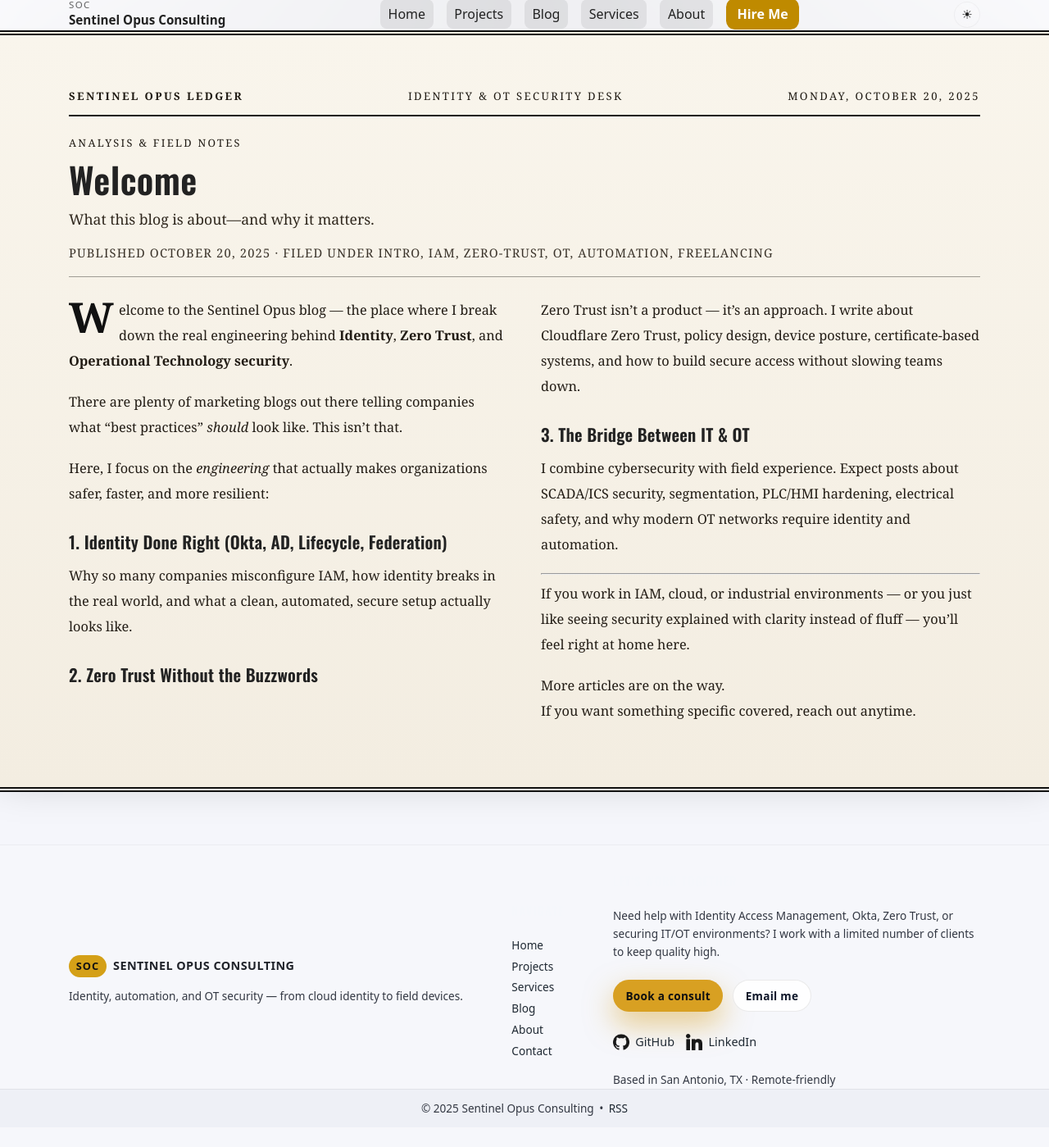
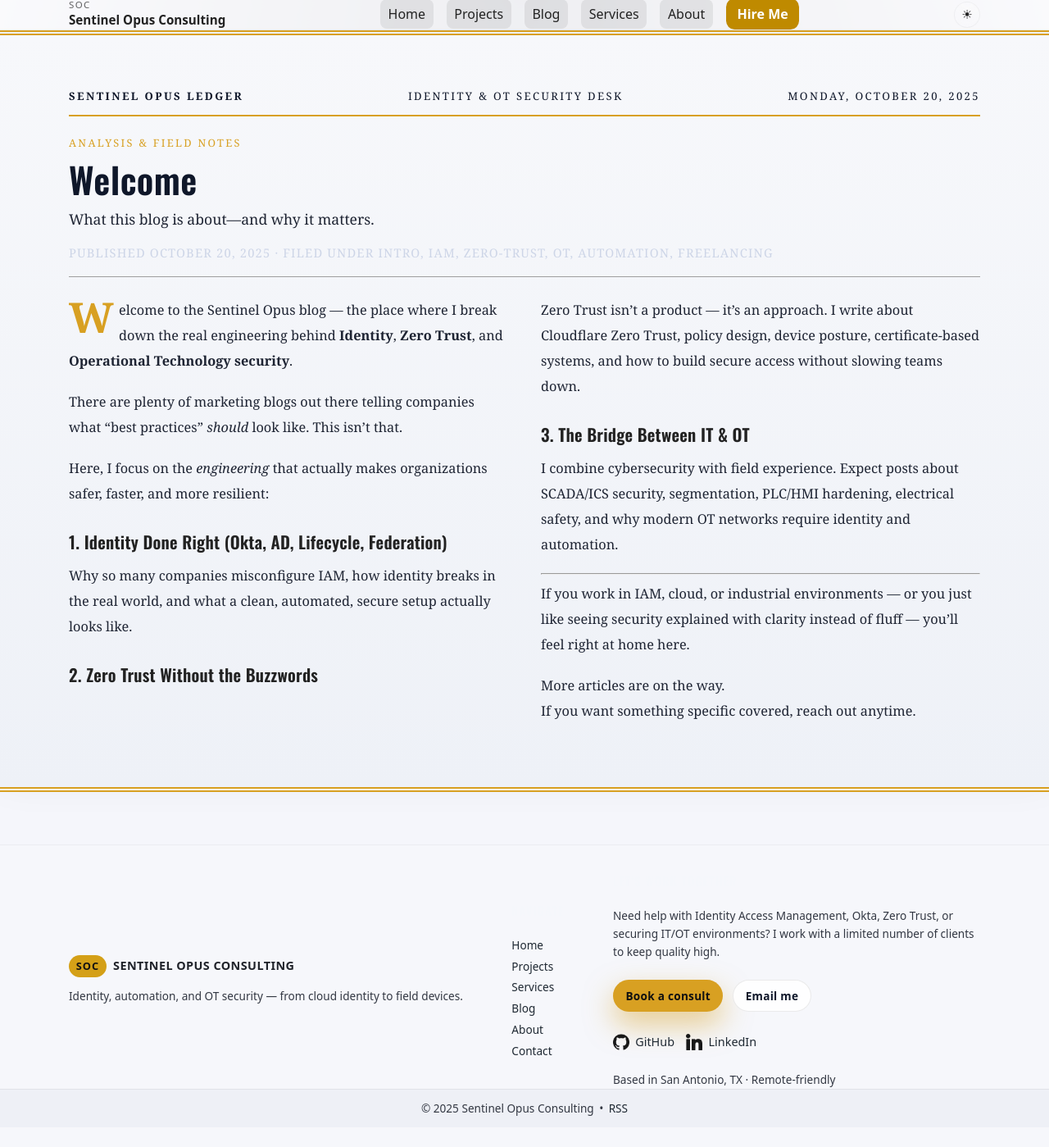
Before and after one commit to JoeySmith-SOC/sentinelopusconsulting, a Jekyll site: the page built from _posts/2025-10-20-welcome.md, in a window 1280 px wide and 1399 px high. Shown: the whole window at 82% size. Built offline with Jekyll 4.4.1, drawn with Linux system fonts in a browser that asks for light colours.

Commit message:
updated: blog sections

```diff
--- a/assets/css/blog.css
+++ b/assets/css/blog.css
@@ -176,11 +176,11 @@
 
 .blog-listing {
   padding: clamp(2.6rem, 6vw, 4rem) 0 clamp(3.2rem, 7vw, 4.8rem);
-  background: linear-gradient(180deg, #f8f4eb 0%, #f3ede1 100%);
-  color: #1d1812;
-  border-top: 6px double #111;
-  border-bottom: 6px double #111;
-  box-shadow: 0 -24px 70px rgba(0, 0, 0, 0.32);
+  background: linear-gradient(180deg, rgba(10, 12, 20, 0.96) 0%, rgba(7, 10, 17, 0.96) 100%);
+  color: #f6f8ff;
+  border-top: 6px double var(--soc-gold);
+  border-bottom: 6px double var(--soc-gold);
+  box-shadow: 0 -24px 70px rgba(0, 0, 0, 0.4);
   position: relative;
   isolation: isolate;
 }
@@ -189,9 +189,9 @@
   content: "";
   position: absolute;
   inset: 0;
-  background: radial-gradient(circle at 18% 10%, rgba(17, 14, 10, 0.04), transparent 26%),
-    radial-gradient(circle at 80% 70%, rgba(17, 14, 10, 0.05), transparent 30%);
-  opacity: 0.8;
+  background: radial-gradient(circle at 18% 10%, rgba(216, 160, 34, 0.08), transparent 30%),
+    radial-gradient(circle at 82% 72%, rgba(255, 255, 255, 0.06), transparent 32%);
+  opacity: 0.6;
   pointer-events: none;
 }
 
@@ -202,7 +202,7 @@
   justify-content: space-between;
   gap: 1rem;
   padding-bottom: 0.85rem;
-  border-bottom: 2px solid #111;
+  border-bottom: 2px solid var(--soc-gold);
   font-family: "Georgia", "Times New Roman", serif;
 }
 
@@ -211,6 +211,7 @@
   letter-spacing: 0.04em;
   text-transform: uppercase;
   display: block;
+  color: #f7f9ff;
 }
 
 .news-flag-tagline {
@@ -219,7 +220,7 @@
   letter-spacing: 0.16em;
   text-transform: uppercase;
   margin-top: 0.2rem;
-  opacity: 0.82;
+  opacity: 0.78;
 }
 
 .news-edition {
@@ -238,7 +239,7 @@
 
 .news-edition-date {
   font-size: 0.88rem;
-  color: #3a332a;
+  color: #d9e0ef;
 }
 
 .news-strapline {
@@ -247,16 +248,16 @@
   max-width: 960px;
   margin: 0.9rem 0 1.5rem;
   line-height: 1.7;
-  color: #2a241c;
+  color: #d3daeb;
 }
 
 .news-rules {
   height: 12px;
   margin-bottom: 1.4rem;
   background:
-    linear-gradient(to right, #111 0, #111 22%, transparent 22%, transparent 100%),
-    linear-gradient(to right, transparent 0, transparent 8%, #111 8%, #111 32%, transparent 32%),
-    linear-gradient(to right, transparent 0, transparent 5%, #111 5%, #111 100%);
+    linear-gradient(to right, var(--soc-gold) 0, var(--soc-gold) 22%, transparent 22%, transparent 100%),
+    linear-gradient(to right, transparent 0, transparent 8%, #ffffff 8%, #ffffff 32%, transparent 32%),
+    linear-gradient(to right, transparent 0, transparent 5%, #ffffff 5%, #ffffff 100%);
   background-repeat: no-repeat;
   background-size: 100% 2px, 100% 2px, 100% 2px;
   background-position: 0 0, 0 5px, 0 10px;
@@ -276,8 +277,8 @@
   position: absolute;
   inset: 0;
   background-image:
-    linear-gradient(to right, rgba(17, 14, 10, 0.08) 1px, transparent 1px),
-    linear-gradient(to right, rgba(17, 14, 10, 0.05) 1px, transparent 1px);
+    linear-gradient(to right, rgba(216, 160, 34, 0.22) 1px, transparent 1px),
+    linear-gradient(to right, rgba(255, 255, 255, 0.07) 1px, transparent 1px);
   background-size: 50% 100%, 33.333% 100%;
   background-position: 50% 0, 33.333% 0;
   pointer-events: none;
@@ -291,9 +292,9 @@
 .blog-card {
   border-radius: 0.4rem;
   overflow: hidden;
-  background: #faf6ec;
-  border: 1px solid rgba(17, 14, 10, 0.48);
-  box-shadow: 0 18px 42px rgba(17, 14, 10, 0.14);
+  background: linear-gradient(180deg, #121a2c 0%, #0d1424 100%);
+  border: 1px solid var(--border-strong);
+  box-shadow: 0 18px 42px rgba(0, 0, 0, 0.32);
   position: relative;
   transition: transform 0.18s ease, box-shadow 0.18s ease;
 }
@@ -302,14 +303,14 @@
   content: "";
   position: absolute;
   inset: 0.7rem;
-  border: 1px dashed rgba(17, 14, 10, 0.16);
+  border: 1px dashed rgba(216, 160, 34, 0.45);
   pointer-events: none;
   border-radius: 0.2rem;
 }
 
 .blog-card:hover {
   transform: translateY(-3px);
-  box-shadow: 0 24px 50px rgba(17, 14, 10, 0.2);
+  box-shadow: 0 24px 50px rgba(0, 0, 0, 0.42);
 }
 
 .blog-card-link {
@@ -327,7 +328,7 @@
 }
 
 .news-card--lead {
-  background: linear-gradient(180deg, #fffdf6 0%, #f6efe1 100%);
+  background: linear-gradient(180deg, #16223a 0%, #101a2d 100%);
   border-width: 2px;
   grid-column: span 2;
 }
@@ -341,7 +342,7 @@
   letter-spacing: 0.16em;
   padding-bottom: 0.5rem;
   margin-bottom: 0.5rem;
-  border-bottom: 2px solid #111;
+  border-bottom: 2px solid var(--soc-gold);
   gap: 0.8rem;
 }
 
@@ -353,8 +354,8 @@
   padding: 0.2rem 0.65rem;
   border-radius: 0.2rem;
   font-size: 0.7rem;
-  border: 1px solid #111;
-  background: rgba(17, 14, 10, 0.04);
+  border: 1px solid rgba(216, 160, 34, 0.65);
+  background: rgba(216, 160, 34, 0.14);
   font-weight: 700;
 }
 
@@ -363,6 +364,7 @@
   line-height: 1.3;
   font-size: 1.4rem;
   letter-spacing: 0.015em;
+  color: #f9fbff;
 }
 
 .news-card--lead .news-card-title {
@@ -375,7 +377,7 @@
   opacity: 0.95;
   line-height: 1.7;
   margin: 0;
-  color: #29231d;
+  color: #dbe2f4;
 }
 
 .news-card--lead .blog-card-excerpt {
@@ -385,7 +387,7 @@
 .blog-card-footer {
   margin-top: auto;
   padding-top: 0.85rem;
-  border-top: 1px solid rgba(17, 14, 10, 0.35);
+  border-top: 1px solid rgba(255, 255, 255, 0.18);
   display: flex;
   justify-content: space-between;
   align-items: center;
@@ -397,6 +399,7 @@
 
 .news-read-more {
   font-weight: 700;
+  color: var(--soc-gold);
 }
 
 .blog-card-arrow {
@@ -415,12 +418,12 @@
    -------------------------------------- */
 
 .news-article {
-  background: linear-gradient(180deg, #f9f5ec 0%, #f3ede1 100%);
-  color: #1f1a13;
+  background: linear-gradient(180deg, rgba(10, 12, 20, 0.96) 0%, rgba(7, 10, 17, 0.96) 100%);
+  color: #f5f8ff;
   padding: clamp(2.6rem, 7vw, 4rem) 0 clamp(3.4rem, 8vw, 4.8rem);
-  border-top: 6px double #111;
-  border-bottom: 6px double #111;
-  box-shadow: 0 -18px 50px rgba(0, 0, 0, 0.25);
+  border-top: 6px double var(--soc-gold);
+  border-bottom: 6px double var(--soc-gold);
+  box-shadow: 0 -18px 50px rgba(0, 0, 0, 0.32);
   font-family: "Georgia", "Times New Roman", serif;
 }
 
@@ -430,10 +433,11 @@
   justify-content: space-between;
   gap: 0.5rem;
   padding-bottom: 0.75rem;
-  border-bottom: 2px solid #111;
+  border-bottom: 2px solid var(--soc-gold);
   text-transform: uppercase;
   letter-spacing: 0.18em;
   font-size: 0.82rem;
+  color: #e7ecf7;
 }
 
 .news-banner-name {
@@ -450,6 +454,7 @@
   text-transform: uppercase;
   font-size: 0.8rem;
   margin: 0 0 0.6rem;
+  color: var(--soc-gold);
 }
 
 .news-article-header h1 {
@@ -457,27 +462,28 @@
   font-size: clamp(2.2rem, 3.4vw, 3rem);
   line-height: 1.16;
   letter-spacing: 0.01em;
+  color: #f9fbff;
 }
 
 .news-deck {
   margin: 0 0 0.9rem;
   font-size: 1.1rem;
   line-height: 1.7;
-  color: #2f271d;
+  color: #d3daeb;
 }
 
 .news-meta {
   font-size: 0.92rem;
   letter-spacing: 0.08em;
   text-transform: uppercase;
-  color: #3a332a;
+  color: #cdd5e7;
 }
 
 .news-body {
   margin-top: 1.6rem;
   font-size: 1.02rem;
   line-height: 1.9;
-  color: #221c15;
+  color: #e3e9f7;
   column-gap: 2.5rem;
 }
 
@@ -487,7 +493,7 @@
   line-height: 0.9;
   padding-right: 0.4rem;
   font-weight: 700;
-  color: #111;
+  color: var(--soc-gold);
 }
 
 .news-body p,
@@ -596,3 +602,57 @@
     column-count: 1;
   }
 }
+
+/* Light theme adjustments to keep the palette aligned while staying legible */
+[data-theme="light"] .blog-listing {
+  background: linear-gradient(180deg, #f7f8fb 0%, #eef1f7 100%);
+  color: #111626;
+}
+
+[data-theme="light"] .newsprint::before {
+  background: radial-gradient(circle at 18% 10%, rgba(216, 160, 34, 0.15), transparent 26%),
+    radial-gradient(circle at 82% 72%, rgba(15, 23, 42, 0.08), transparent 32%);
+  opacity: 0.75;
+}
+
+[data-theme="light"] .news-masthead,
+[data-theme="light"] .news-banner {
+  border-color: var(--soc-gold);
+  color: #0f172a;
+}
+
+[data-theme="light"] .news-flag-name,
+[data-theme="light"] .news-card-title,
+[data-theme="light"] .news-article-header h1 {
+  color: #0f172a;
+}
+
+[data-theme="light"] .news-strapline,
+[data-theme="light"] .news-deck,
+[data-theme="light"] .news-body {
+  color: #1e2433;
+}
+
+[data-theme="light"] .blog-card {
+  background: linear-gradient(180deg, #ffffff 0%, #f3f5fb 100%);
+  border-color: rgba(15, 23, 42, 0.12);
+  box-shadow: 0 14px 35px rgba(15, 23, 42, 0.16);
+}
+
+[data-theme="light"] .blog-card::before {
+  border-color: rgba(216, 160, 34, 0.3);
+}
+
+[data-theme="light"] .news-card--lead {
+  background: linear-gradient(180deg, #ffffff 0%, #eef1f7 100%);
+}
+
+[data-theme="light"] .blog-card-footer {
+  border-top-color: rgba(15, 23, 42, 0.16);
+}
+
+[data-theme="light"] .news-article {
+  background: linear-gradient(180deg, #f7f8fb 0%, #eef1f7 100%);
+  color: #0f172a;
+  box-shadow: 0 -18px 50px rgba(15, 23, 42, 0.08);
+}
```
Also changed, not shown: templates/blog-template.md (+26 -17 lines).
